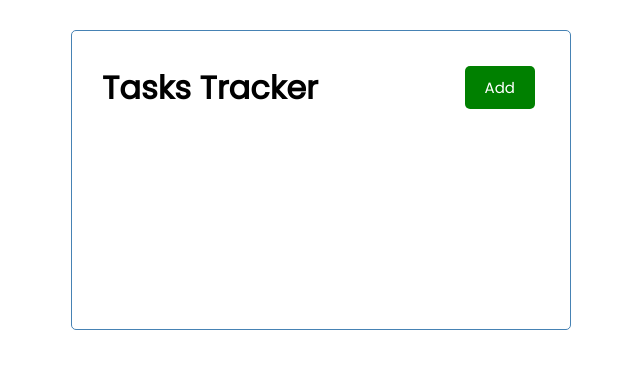
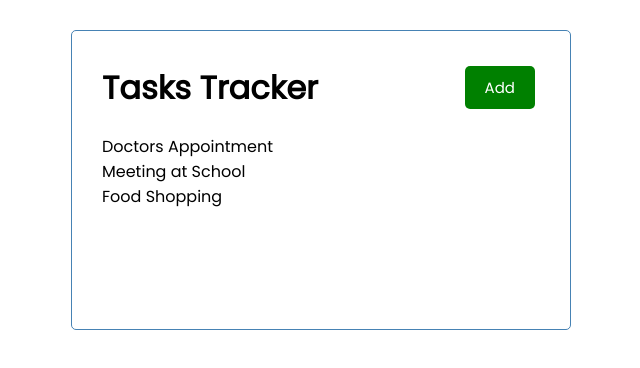
Before and after one commit to Hayelalfaisali/tasks-tracker, an Angular app: page / in a window 1280 px wide. Shown: the top 368 px of the page, without its empty margins (319-959 px from the left). Built offline with nearby package versions, Linux system fonts and the light colour scheme.

Commit message:
Add tasks component with mock data and display functionality

```diff
--- /dev/null
+++ b/src/app/Task.ts
@@ -0,0 +1,6 @@
+export interface Task {
+    id?: number;
+    text: string;
+    day: string;
+    reminder: boolean;
+  }
--- a/src/app/app.component.html
+++ b/src/app/app.component.html
@@ -1,3 +1,4 @@
 <div class="container">
   <app-header></app-header>
+  <app-tasks></app-tasks>
 </div>
--- a/src/app/app.component.ts
+++ b/src/app/app.component.ts
@@ -1,12 +1,13 @@
 import { Component } from '@angular/core';
 import { RouterOutlet } from '@angular/router';
 import { HeaderComponent } from "./components/header/header.component";
+import { TasksComponent } from "./components/tasks/tasks.component";
 
 @Component({
   selector: 'app-root',
   templateUrl: './app.component.html',
   styleUrl: './app.component.css',
-  imports: [HeaderComponent]
+  imports: [HeaderComponent, TasksComponent]
 })
 export class AppComponent {
 }
--- /dev/null
+++ b/src/app/components/tasks/tasks.component.html
@@ -0,0 +1 @@
+<p *ngFor="let task of tasks">{{task.text}}</p>
--- /dev/null
+++ b/src/app/components/tasks/tasks.component.ts
@@ -0,0 +1,14 @@
+import { Component } from '@angular/core';
+import { Task } from '../../Task';
+import { TASKS } from '../../mock-tasks';
+import { CommonModule } from '@angular/common';
+
+@Component({
+  selector: 'app-tasks',
+  imports: [CommonModule],
+  templateUrl: './tasks.component.html',
+  styleUrl: './tasks.component.css',
+})
+export class TasksComponent {
+  tasks: Task[] = TASKS;
+}
--- /dev/null
+++ b/src/app/mock-tasks.ts
@@ -0,0 +1,22 @@
+import { Task } from './Task';
+
+export const TASKS: Task[] = [
+  {
+    id: 1,
+    text: 'Doctors Appointment',
+    day: 'May 5th at 2:30pm',
+    reminder: true,
+  },
+  {
+    id: 2,
+    text: 'Meeting at School',
+    day: 'May 6th at 1:30pm',
+    reminder: true,
+  },
+  {
+    id: 3,
+    text: 'Food Shopping',
+    day: 'May 7th at 12:30pm',
+    reminder: false,
+  },
+];
```
Also changed, not shown: src/app/components/tasks/tasks.component.css (added), 1 other file (tests, documents, lock files or other folders).
